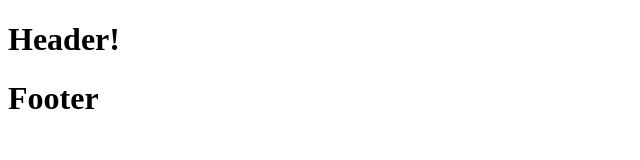
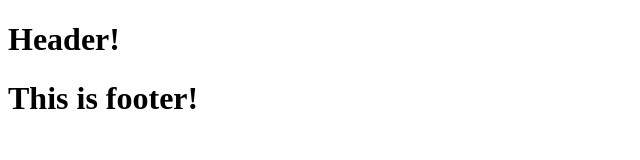
Before and after one commit to dmitrii-kuvaldin/git_example_1, a plain HTML site: page index.html in a window 1280 px wide. Shown: the whole page, without its empty margins (0-640 px from the left). Drawn offline with Linux system fonts and the light colour scheme.

Commit message:
main upd

```diff
--- a/index.html
+++ b/index.html
@@ -10,7 +10,7 @@
       <h1>Header!</h1>
     </header>
     <footer>
-      <h1>Footer</h1>
+      <h1>This is footer!</h1>
     </footer>
   </body>
 </html>
```
